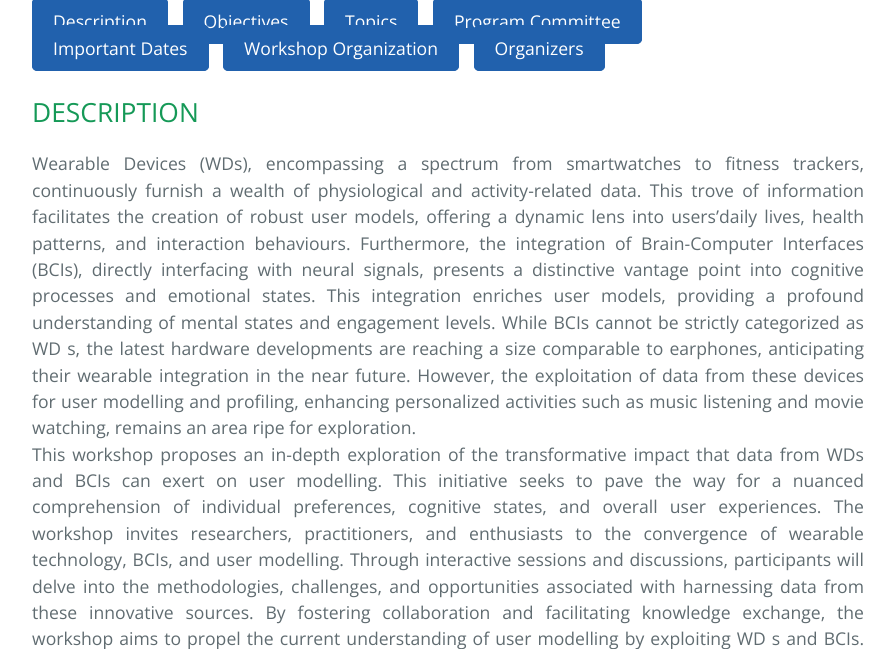
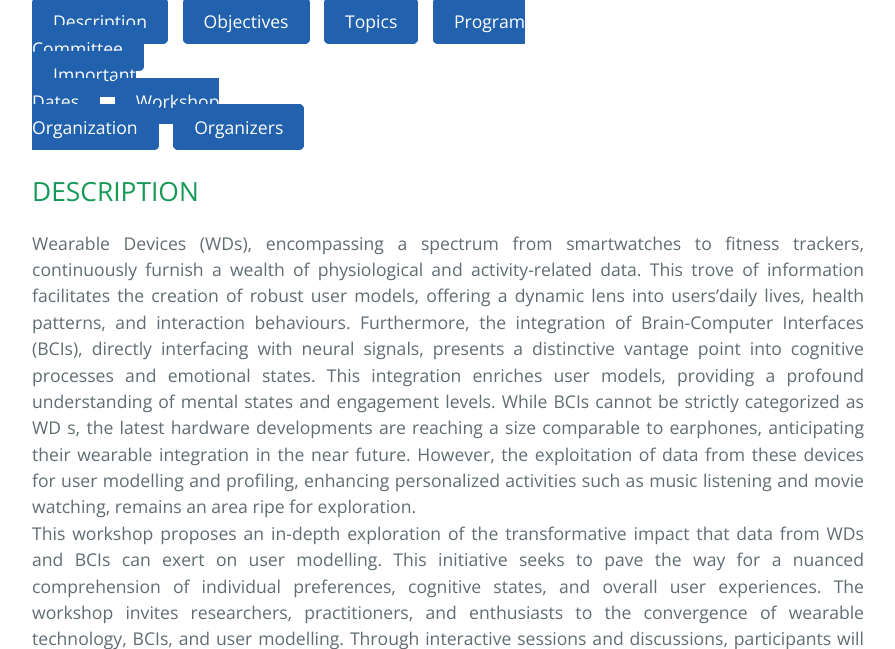
Before and after one commit to domenicolofu/webium24, a Jekyll site: the page built from index.md, in a window 1280 px wide and 900 px high, scrolled down 635 px, cut to the strip 251-900 px from the top of the window. Shown: the whole strip, without its empty margins (192-1087 px from the left). Built offline with Jekyll 4.4.1, drawn with Linux system fonts in a browser that asks for light colours.

Commit message:
Update index.md

```diff
--- a/index.md
+++ b/index.md
@@ -5,10 +5,10 @@ layout: default
 <a href="#DESC" class="button">Description</a>
 <a href="#OBJ" class="button">Objectives</a>
 <a href="#TOP" class="button">Topics</a>
-<a href="#PC" class="button">Program Committee</a><br></div>
+<a href="#PC" class="button">Program<br>Committee</a><br></div>
 <div style='margin:auto;'>
-<a href="#ID" class="button">Important Dates</a>
-<a href="#WO" class="button">Workshop Organization</a>
+<a href="#ID" class="button">Important<br>Dates</a>
+<a href="#WO" class="button">Workshop<br>Organization</a>
 <a href="#OR" class="button">Organizers</a></div>
 
 ## DESCRIPTION <a name="DESC"></a>
```
